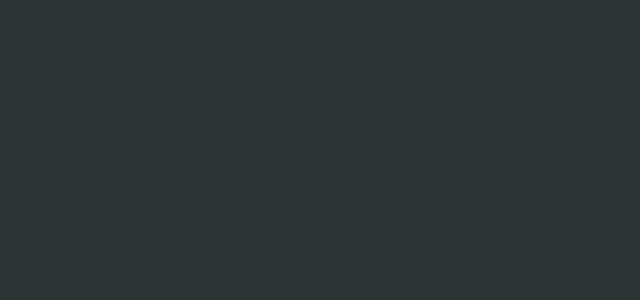
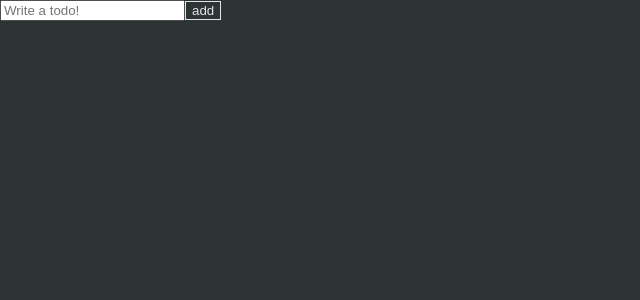
Before and after one commit to Jellyfish-yeho/todo-list, a React (Create React App) app: page / in a window 1280 px wide. Shown: the top 300 px of the page, without its empty margins (0-640 px from the left). Built offline with nearby package versions, Linux system fonts and the light colour scheme.

Commit message:
boring form event setting

```diff
--- a/src/App.tsx
+++ b/src/App.tsx
@@ -1,4 +1,5 @@
 import { createGlobalStyle } from "styled-components";
+import ToDoList from "./ToDoList";
 
 const GlobalStyle = createGlobalStyle`
   html, body, div, span, applet, object, iframe,
@@ -58,6 +59,7 @@
     background-color: ${(props) => props.theme.bgColor};
     color: ${(props) => props.theme.textColor};
     line-height: 1.2;
+
   }
   a{
     text-decoration: none;
@@ -66,7 +68,8 @@
   button{
     outline: none;
     background: none;
-    border: none;
+    border: 1px solid  ${(props) => props.theme.textColor};
+    color: ${(props) => props.theme.textColor};
   }
 `;
 
@@ -74,6 +77,7 @@
     return (
         <>
             <GlobalStyle />
+            <ToDoList />
         </>
     );
 }
--- /dev/null
+++ b/src/ToDoList.tsx
@@ -0,0 +1,27 @@
+import { useState } from "react";
+
+export default function ToDoList() {
+    const [toDo, setToDo] = useState("");
+    const onChange = (event: React.FormEvent<HTMLInputElement>) => {
+        const {
+            currentTarget: { value },
+        } = event;
+        setToDo(value);
+    };
+    const onSubmit = (event: React.FormEvent<HTMLFormElement>) => {
+        event.preventDefault();
+        console.log(toDo);
+    };
+    return (
+        <div>
+            <form onSubmit={onSubmit}>
+                <input
+                    value={toDo}
+                    onChange={onChange}
+                    placeholder="Write a todo!"
+                />
+                <button>add</button>
+            </form>
+        </div>
+    );
+}
```
Also changed, not shown: public/manifest.json.
